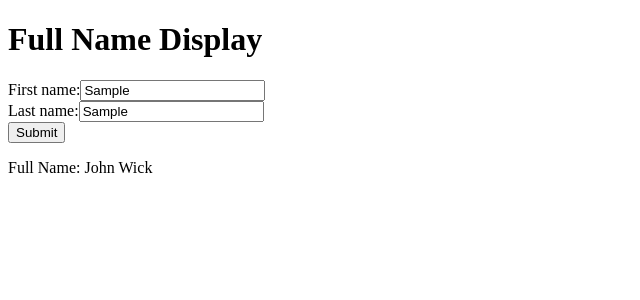
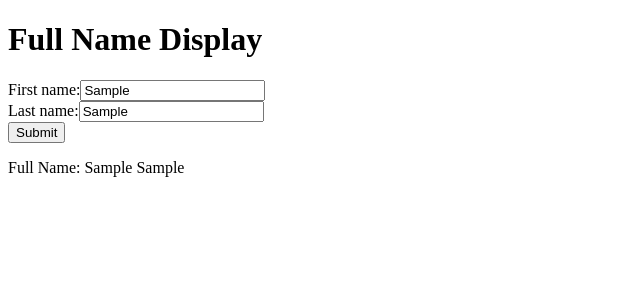
Before and after one commit to ambervector/Xdisplayfullname, a React (Create React App) app: page / in a window 1280 px wide. Both pictures are taken after typing "Sample", "Sample" into the empty fields and a click on the button "Submit". Shown: the top 300 px of the page, without its empty margins (0-640 px from the left). Built offline with nearby package versions, Linux system fonts and the light colour scheme.

Commit message:
Fixed bug

```diff
--- a/src/App.js
+++ b/src/App.js
@@ -31,7 +31,7 @@ function App() {
         >
           Submit
         </button>
-        {isSubmitted && <p>Full Name: John Wick</p>}
+        {isSubmitted && <p>Full Name: {`${fName} ${lName}`}</p>}
       </form>
     </div>
   );
```
